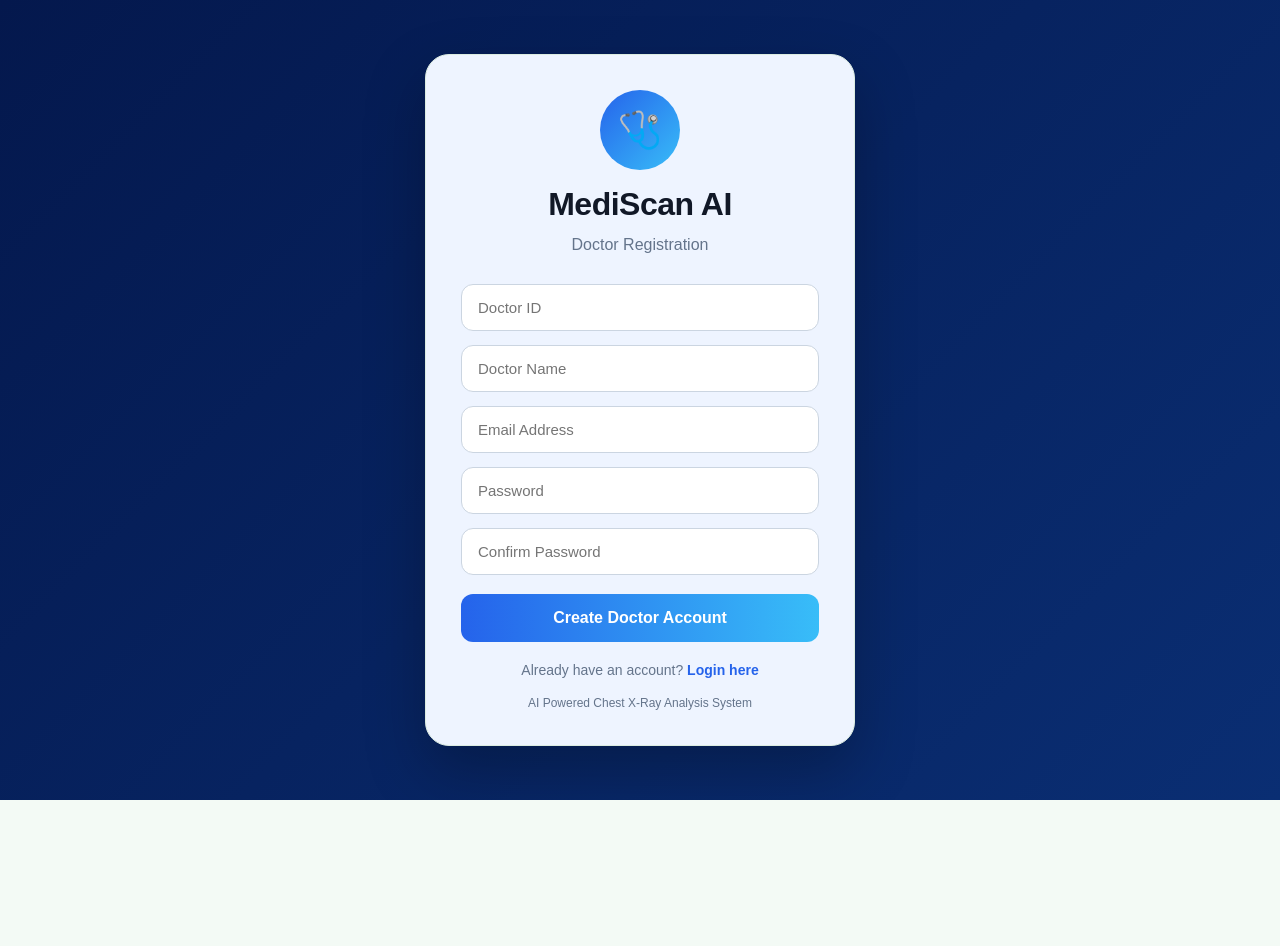
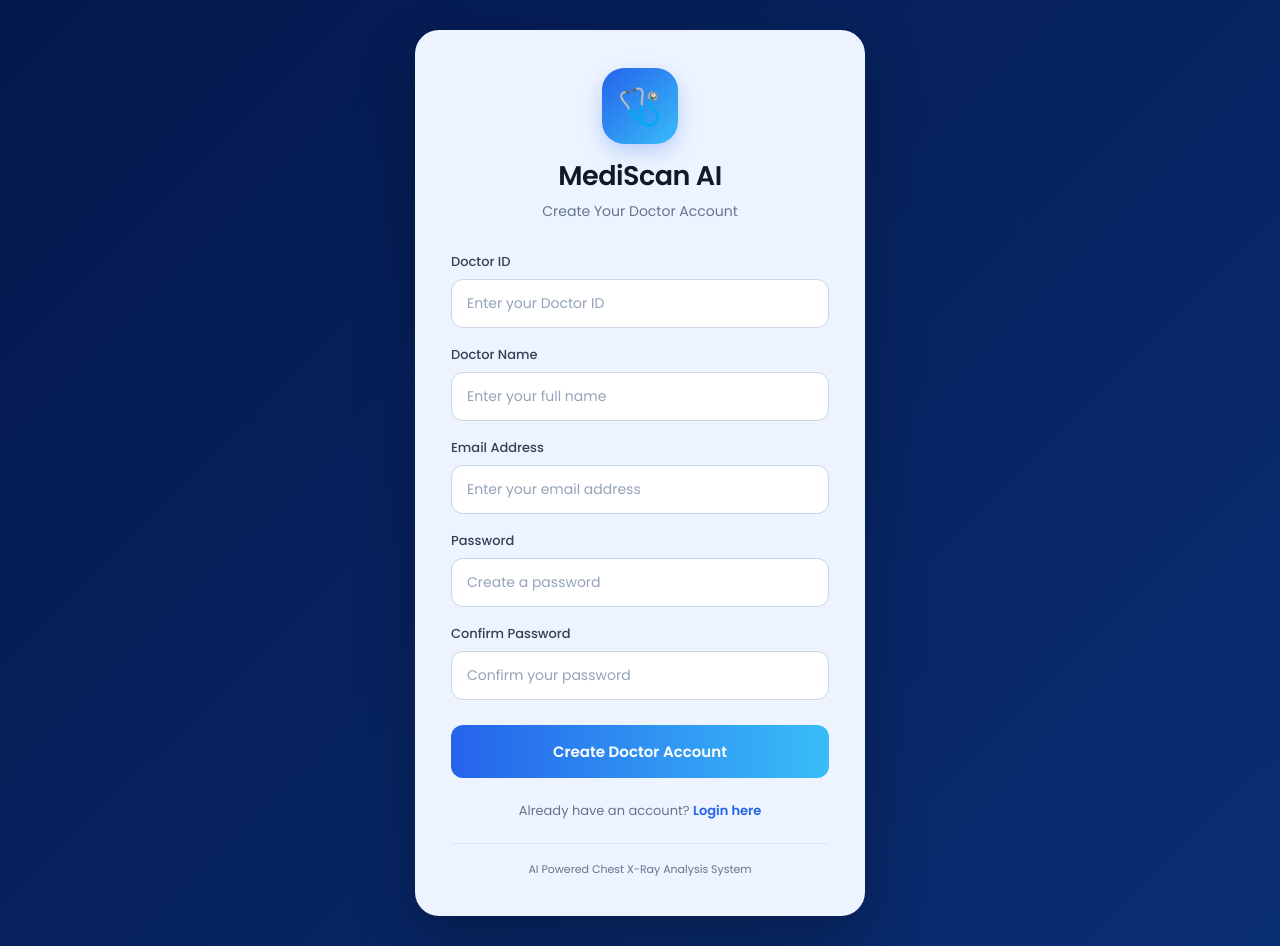
Before and after one commit to anikethreddy-sudo/MediScanAi, a React (Vite) app: page /register in a window 1280 px wide. Before the commit the page ends 800 px from the top, so only its background shows below. Built offline with nearby package versions, Linux system fonts and the light colour scheme; no server answers.

Commit message:
Redesign doctor registration page

```diff
--- a/src/pages/Register.jsx
+++ b/src/pages/Register.jsx
@@ -1,6 +1,6 @@
+
 import { useState } from "react";
 import { useNavigate, Link } from "react-router-dom";
-
 export default function Register() {
   const navigate = useNavigate();
 
@@ -13,13 +13,7 @@ export default function Register() {
   const handleRegister = (e) => {
     e.preventDefault();
 
-    if (
-      !doctorId ||
-      !doctorName ||
-      !email ||
-      !password ||
-      !confirmPassword
-    ) {
+    if (!doctorId || !doctorName || !email || !password || !confirmPassword) {
       alert("Please fill all fields");
       return;
     }
@@ -29,7 +23,8 @@ export default function Register() {
       return;
     }
 
-    const doctors = JSON.parse(localStorage.getItem("registeredDoctors")) || {};
+    const doctors =
+      JSON.parse(localStorage.getItem("registeredDoctors")) || {};
 
     if (doctors[doctorId]) {
       alert("Doctor ID already registered. Please login.");
@@ -46,174 +41,242 @@ export default function Register() {
     localStorage.setItem("registeredDoctors", JSON.stringify(doctors));
 
     alert("Registration successful! Please login.");
-
     navigate("/login");
   };
 
   return (
     <>
       <style>{`
-        * {
-          margin: 0;
-          padding: 0;
+        @import url('https://fonts.googleapis.com/css2?family=Poppins:wght@400;500;600;700&display=swap');
+
+        .register-page,
+        .register-page * {
           box-sizing: border-box;
-          font-family: Poppins, sans-serif;
+          font-family: 'Poppins', sans-serif;
         }
 
-        body {
-          background: #0A2E73;
-        }
-
-        .page {
+        .register-page {
           min-height: 100vh;
           display: flex;
           justify-content: center;
           align-items: center;
+          padding: 30px 18px;
           background: linear-gradient(135deg, #04184D, #0A2E73);
-          padding: 20px;
         }
 
-        .card {
-          width: 430px;
+        .register-card {
+          width: 100%;
+          max-width: 450px;
+          padding: 38px 36px;
           background: #EEF4FF;
           border-radius: 24px;
-          padding: 35px;
-          box-shadow: 0 25px 60px rgba(0,0,0,.25);
+          box-shadow: 0 25px 60px rgba(0, 0, 0, 0.25);
+          animation: registerAppear 0.5s ease;
         }
 
-        .logo {
-          width: 80px;
-          height: 80px;
-          margin: auto;
-          border-radius: 50%;
-          background: linear-gradient(135deg,#2563EB,#38BDF8);
-          display: flex;
-          justify-content: center;
-          align-items: center;
-          color: white;
-          font-size: 36px;
+        @keyframes registerAppear {
+          from {
+            opacity: 0;
+            transform: translateY(15px);
+          }
+          to {
+            opacity: 1;
+            transform: translateY(0);
+          }
         }
 
-        h1 {
+        .register-logo {
+          width: 76px;
+          height: 76px;
+          margin: 0 auto 12px;
+          border-radius: 22px;
+          background: linear-gradient(135deg, #2563EB, #38BDF8);
+          display: flex;
+          align-items: center;
+          justify-content: center;
+          font-size: 36px;
+          box-shadow: 0 8px 20px rgba(37, 99, 235, 0.25);
+        }
+
+        .register-title {
           text-align: center;
           color: #111827;
-          margin-top: 16px;
+          font-size: 27px;
           font-weight: 600;
+          margin: 12px 0 4px;
         }
 
-        p {
+        .register-subtitle {
           text-align: center;
           color: #64748B;
-          margin: 8px 0 25px;
+          font-size: 14px;
+          margin: 0 0 28px;
         }
 
-        input {
-          width: 100%;
-          padding: 14px 16px;
-          margin-bottom: 14px;
-          border-radius: 12px;
-          border: 1px solid #CBD5E1;
-          outline: none;
-          font-size: 15px;
-          background: white;
+        .register-field {
+          margin-bottom: 17px;
         }
 
-        input:focus {
-          border-color: #2563EB;
+        .register-field label {
+          display: block;
+          color: #334155;
+          font-size: 13px;
+          font-weight: 500;
+          margin-bottom: 7px;
         }
 
-        button {
+        .register-field input {
+          width: 100%;
+          padding: 13px 15px;
+          border: 1px solid #CBD5E1;
+          border-radius: 12px;
+          background: #FFFFFF;
+          color: #111827;
+          font-size: 14px;
+          outline: none;
+          transition: 0.2s ease;
+        }
+
+        .register-field input:focus {
+          border-color: #2563EB;
+          box-shadow: 0 0 0 3px rgba(37, 99, 235, 0.10);
+        }
+
+        .register-field input::placeholder {
+          color: #94A3B8;
+        }
+
+        .register-button {
           width: 100%;
           padding: 15px;
+          margin-top: 8px;
           border: none;
           border-radius: 12px;
-          background: linear-gradient(90deg,#2563EB,#38BDF8);
+          background: linear-gradient(90deg, #2563EB, #38BDF8);
           color: white;
-          font-size: 16px;
+          font-size: 15px;
           font-weight: 600;
           cursor: pointer;
-          margin-top: 5px;
+          transition: 0.25s ease;
         }
 
-        .login-link {
-          text-align: center;
-          margin-top: 20px;
-          color: #64748B;
-          font-size: 14px;
+        .register-button:hover {
+          transform: translateY(-2px);
+          box-shadow: 0 9px 20px rgba(37, 99, 235, 0.25);
         }
 
-        .login-link a {
+        .register-login {
+          text-align: center;
+          margin-top: 23px;
+          color: #64748B;
+          font-size: 13px;
+        }
+
+        .register-login a {
           color: #2563EB;
           font-weight: 600;
           text-decoration: none;
         }
 
-        .footer {
+        .register-login a:hover {
+          text-decoration: underline;
+        }
+
+        .register-footer {
           text-align: center;
-          margin-top: 18px;
+          margin-top: 22px;
+          padding-top: 17px;
+          border-top: 1px solid #DCE6F5;
           color: #64748B;
-          font-size: 12px;
+          font-size: 11px;
+        }
+
+        @media (max-width: 480px) {
+          .register-card {
+            padding: 30px 22px;
+          }
+
+          .register-title {
+            font-size: 24px;
+          }
         }
       `}</style>
 
-      <div className="page">
-        <div className="card">
+      <div className="register-page">
+        <div className="register-card">
 
-          <div className="logo">🩺</div>
+          <div className="register-logo">🩺</div>
 
-          <h1>MediScan AI</h1>
+          <h1 className="register-title">MediScan AI</h1>
 
-          <p>Doctor Registration</p>
+          <p className="register-subtitle">
+            Create Your Doctor Account
+          </p>
 
           <form onSubmit={handleRegister}>
 
+            <div className="register-field">
+              <label>Doctor ID</label>
               <input
                 type="text"
-              placeholder="Doctor ID"
+                placeholder="Enter your Doctor ID"
                 value={doctorId}
                 onChange={(e) => setDoctorId(e.target.value)}
               />
+            </div>
 
+            <div className="register-field">
+              <label>Doctor Name</label>
               <input
                 type="text"
-              placeholder="Doctor Name"
+                placeholder="Enter your full name"
                 value={doctorName}
                 onChange={(e) => setDoctorName(e.target.value)}
               />
+            </div>
 
+            <div className="register-field">
+              <label>Email Address</label>
               <input
                 type="email"
-              placeholder="Email Address"
+                placeholder="Enter your email address"
                 value={email}
                 onChange={(e) => setEmail(e.target.value)}
               />
+            </div>
 
+            <div className="register-field">
+              <label>Password</label>
               <input
                 type="password"
-              placeholder="Password"
+                placeholder="Create a password"
                 value={password}
                 onChange={(e) => setPassword(e.target.value)}
               />
+            </div>
 
+            <div className="register-field">
+              <label>Confirm Password</label>
               <input
                 type="password"
-              placeholder="Confirm Password"
+                placeholder="Confirm your password"
                 value={confirmPassword}
                 onChange={(e) => setConfirmPassword(e.target.value)}
               />
+            </div>
 
-            <button type="submit">
+            <button type="submit" className="register-button">
               Create Doctor Account
             </button>
 
           </form>
 
-          <div className="login-link">
+          <div className="register-login">
             Already have an account?{" "}
             <Link to="/login">Login here</Link>
           </div>
 
-          <div className="footer">
+          <div className="register-footer">
             AI Powered Chest X-Ray Analysis System
           </div>
 
```
Lines whose indentation alone changed are shown as unchanged.
